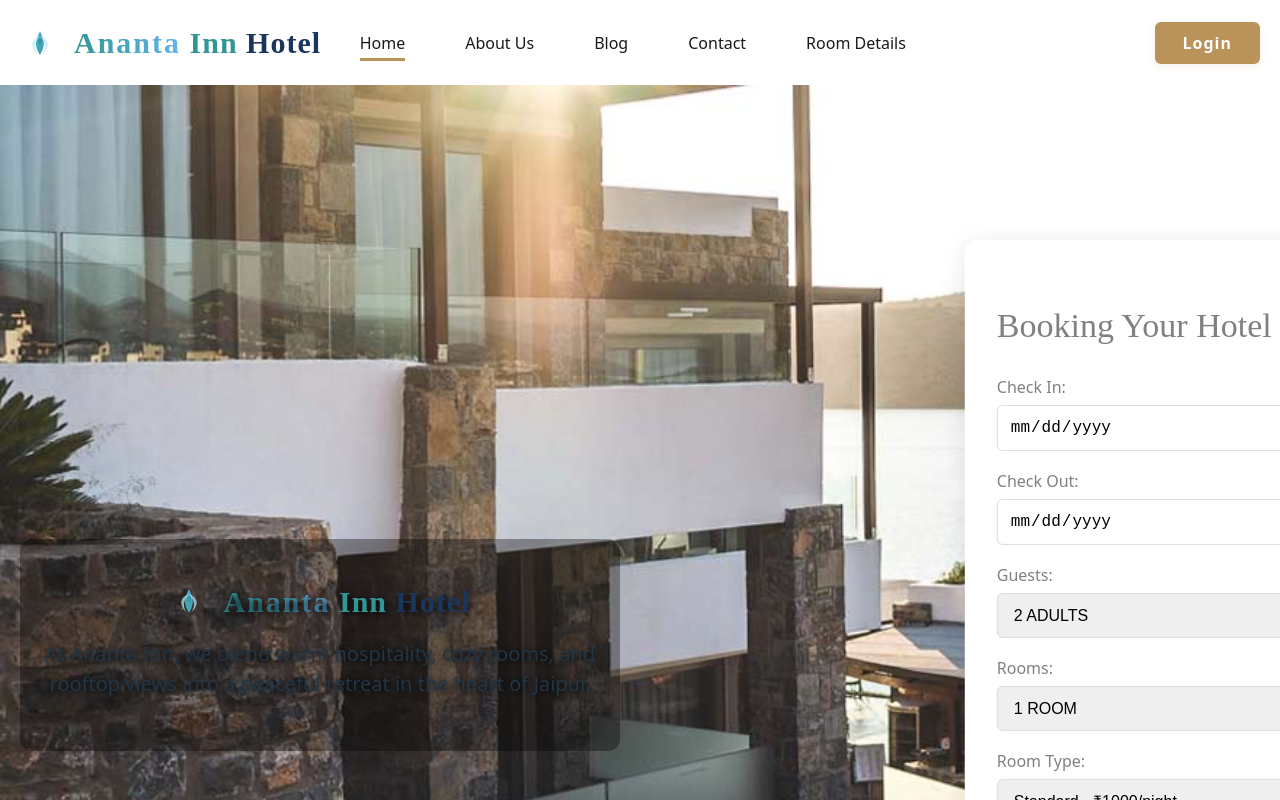
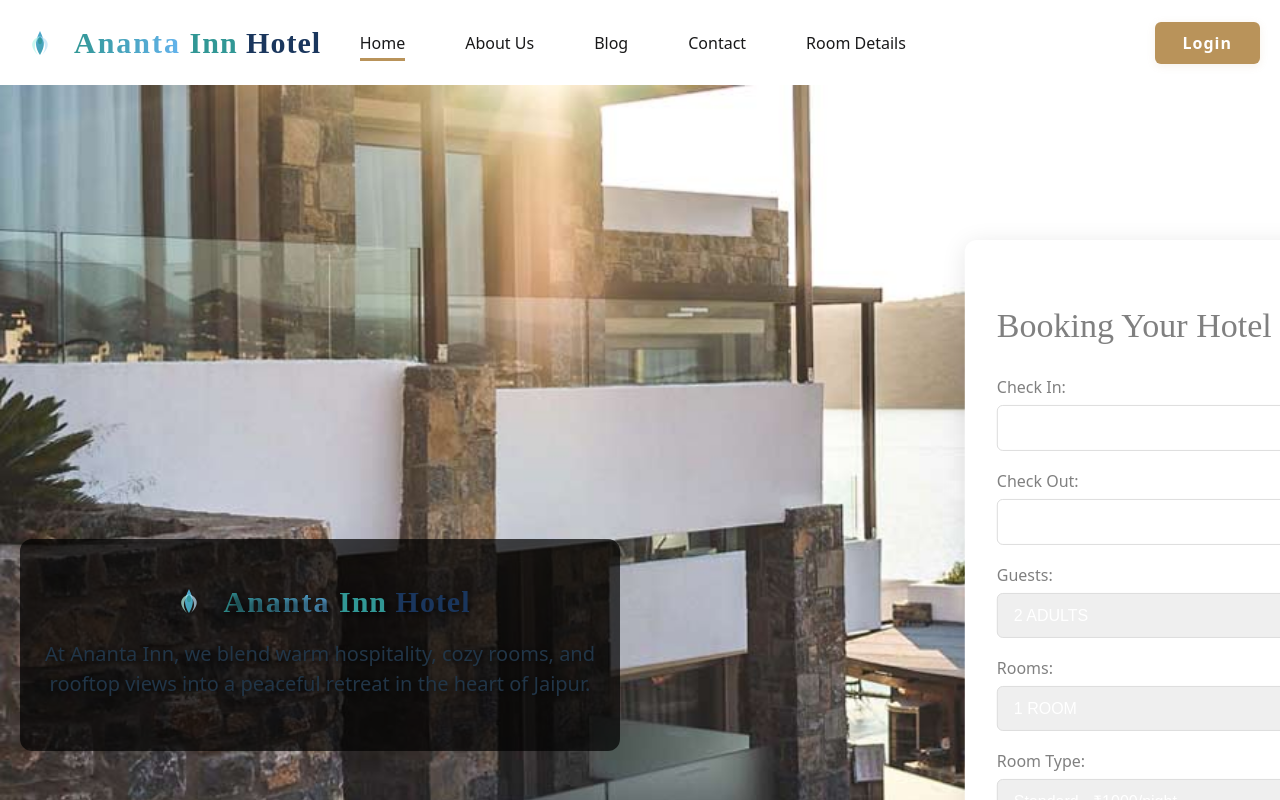
Before and after one commit to naveenjarwal/AnantaInnWeb, a React (Vite) app: page / in a window 1280 px wide. Shown: the top 800 px of the page. Built offline with nearby package versions, Linux system fonts and the light colour scheme.

Commit message:
new changes

```diff
--- a/src/components/BookingSection.tsx
+++ b/src/components/BookingSection.tsx
@@ -303,8 +303,9 @@ const BookingSection: React.FC = () => {
             required
             min={today} // Disables past dates
             style={{
-              width: '92%',
+              width: '100%',
               padding: 12,
+               color:'#fff',
               borderRadius: 6,
               border: '1px solid #ddd',
               fontSize: 16,
@@ -321,7 +322,8 @@ const BookingSection: React.FC = () => {
             required
             min={checkIn || today} // Disables dates before check-in
             style={{
-              width: '92%',
+              width: '100%',
+              color:'#fff',
               padding: 12,
               borderRadius: 6,
               border: '1px solid #ddd',
@@ -392,6 +394,7 @@ const inputStyle: React.CSSProperties = {
   borderRadius: 6,
   border: '1px solid #ddd',
   fontSize: 16,
+  color:'#fff'
 };
 const buttonStyle: React.CSSProperties = {
   width: '100%',
--- a/src/screens/HomeScreen.tsx
+++ b/src/screens/HomeScreen.tsx
@@ -80,7 +80,7 @@ const HomeScreen: React.FC = () => {
               zIndex: 2,
               width: '100%',
               maxWidth: 600,
-              background: 'rgba(0,0,0,0.35)',
+              background: 'rgba(0,0,0,0.70)',
               borderRadius: 12,
               padding: '40px 20px 20px 20px',
               boxSizing: 'border-box',
```
